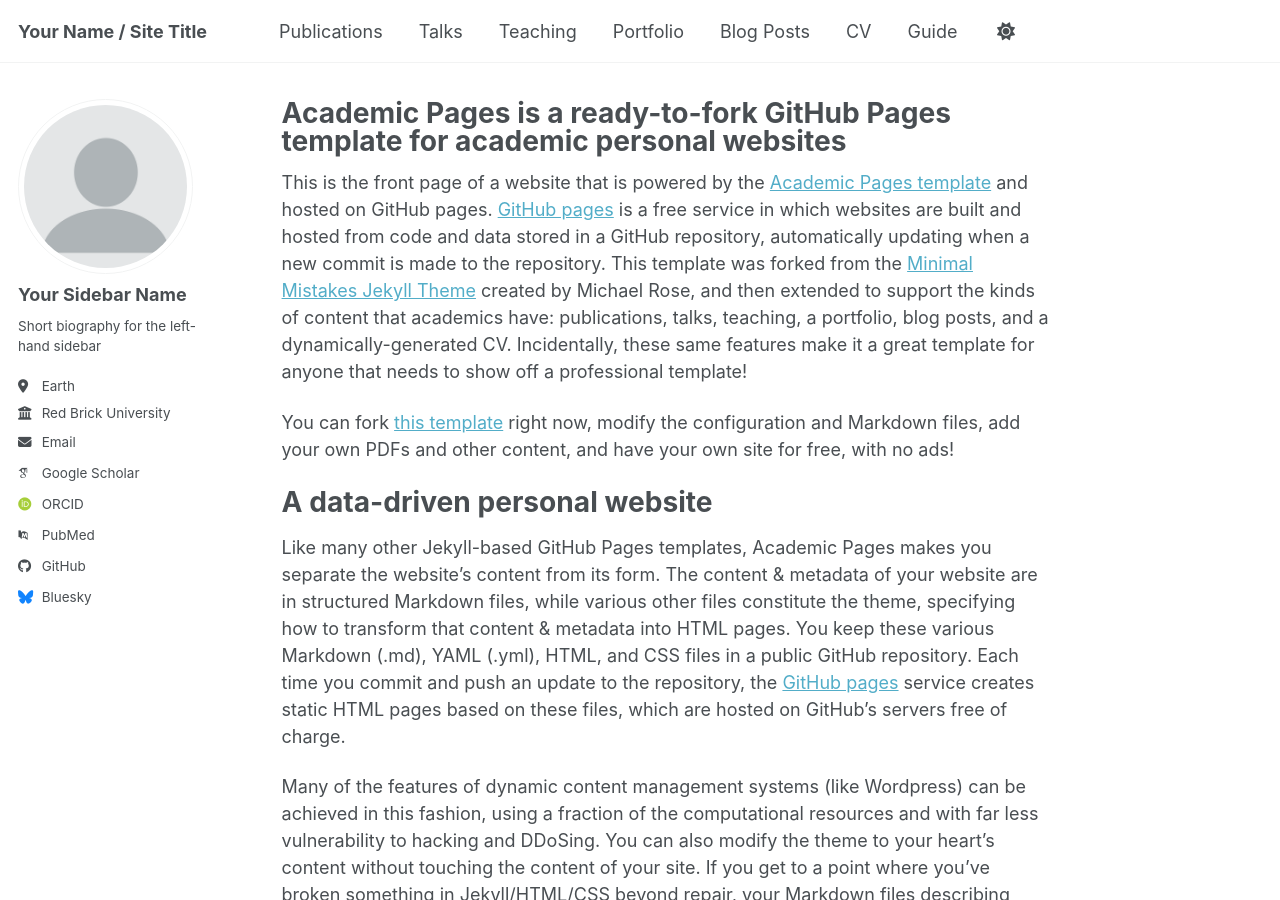
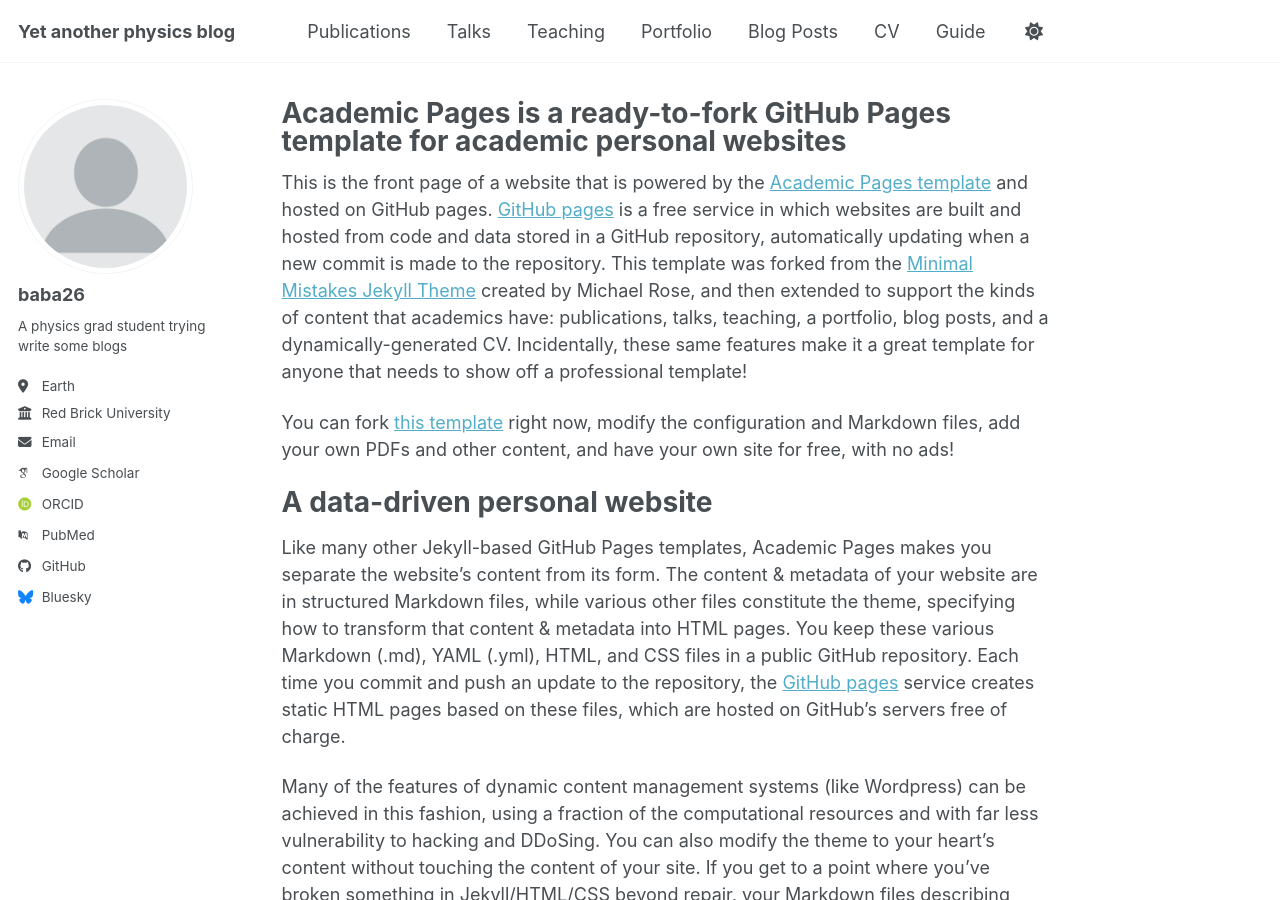
Before and after one commit to baba26/baba26.github.io, a Jekyll site: the page built from _pages/about.md, in a window 1280 px wide and 900 px high. Built offline with Jekyll 4.4.1, drawn with Linux system fonts in a browser that asks for light colours; some web fonts are replaced; a script bundle is joined from its source files by our own code; library files that are not in the unit come from our copies.

Commit message:
Update _config.yml

```diff
--- a/_config.yml
+++ b/_config.yml
@@ -9,7 +9,7 @@
 # Basic Site Settings
 locale                   : "en-US"
 site_theme               : "default" # the available themes options are "default", "air", "sunrise", "mint", "dirt" and "contrast"
-title                    : "Your Name / Site Title"
+title                    : "Yet another physics blog"
 title_separator          : "-"
 name                     : &name "Your Name"
 description              : &description "Your Name's academic portfolio"   # Update this with a general description of your site, this is the default if not overridden by a page
@@ -24,9 +24,9 @@
 author:
   # Biographic information
   avatar           : "profile.png"
-  name             : "Your Sidebar Name"
+  name             : "baba26"
   pronouns         : # example: "she/her"
-  bio              : "Short biography for the left-hand sidebar"
+  bio              : "A physics grad student trying write some blogs"
   location         : "Earth"
   employer         : "Red Brick University"
   uri              : # URL
```
